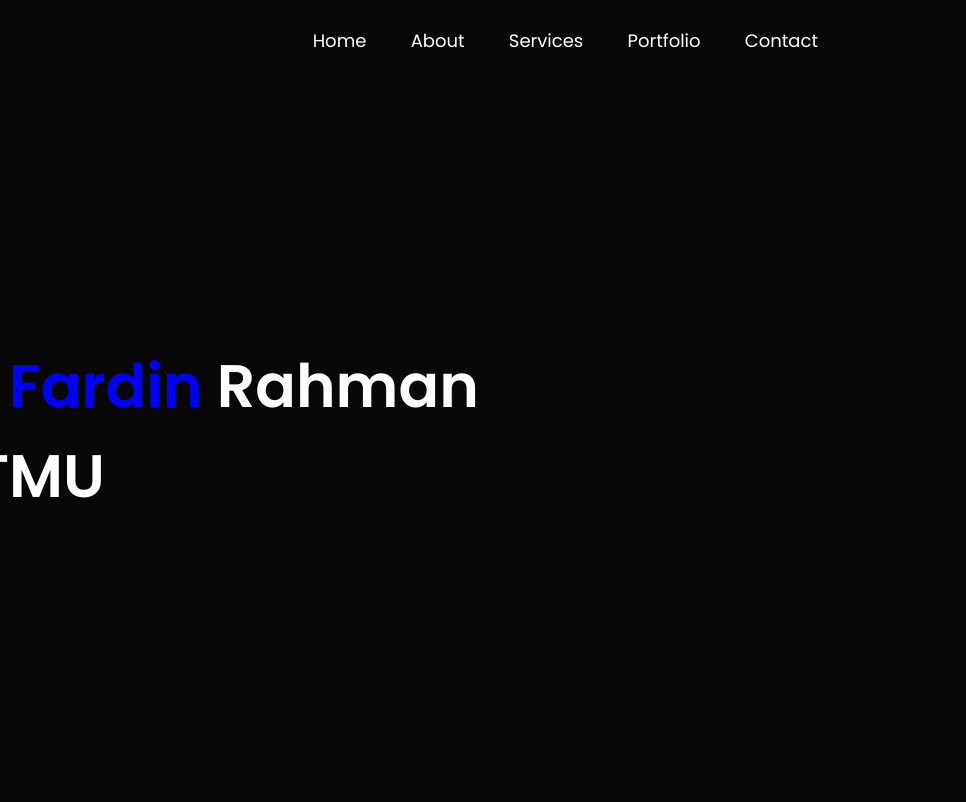
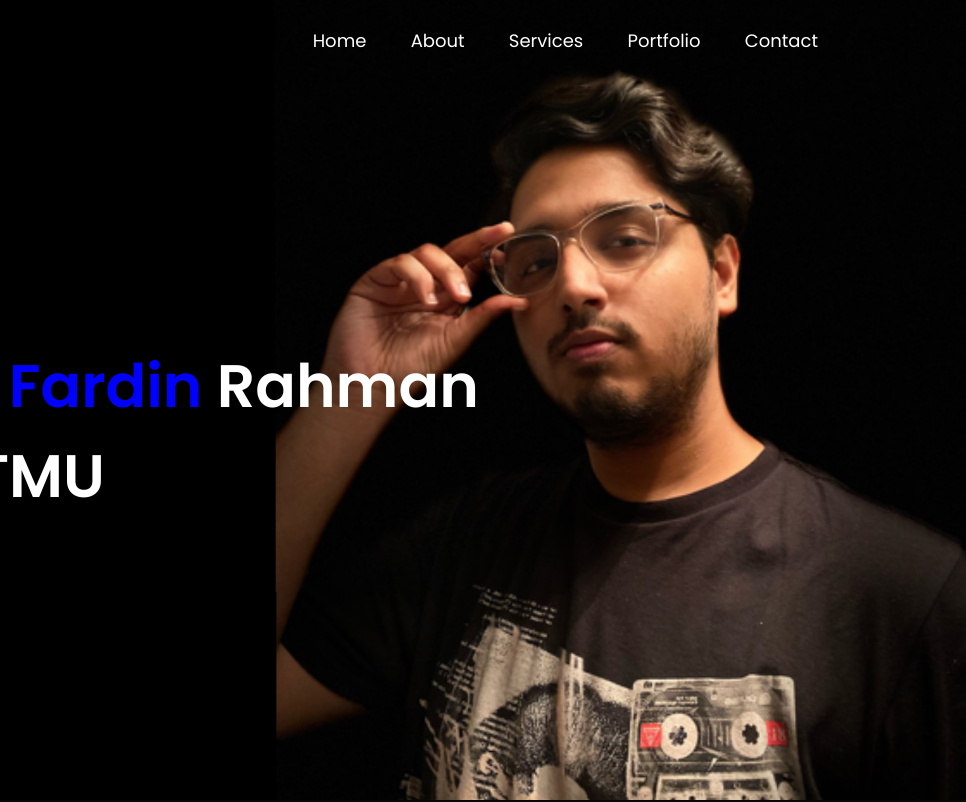
Before and after one commit to fardinGG/fardinGG.github.io, a plain HTML site: page index.html in a window 1280 px wide. Shown: the top 802 px of the page, 314-1280 px from the left. Drawn offline with nearby package versions, Linux system fonts and the light colour scheme.

Commit message:
Update Portfolio.css

```diff
--- a/Portfolio.css
+++ b/Portfolio.css
@@ -18,7 +18,7 @@
 #header{
     width:100%;
     height: 100vh;
-    /*background-image: url(images/BG2.JPEG);*/
+    background-image: url(images/BG2.JPEG);
     background-size: cover;
     background-position: right;
 }
```
